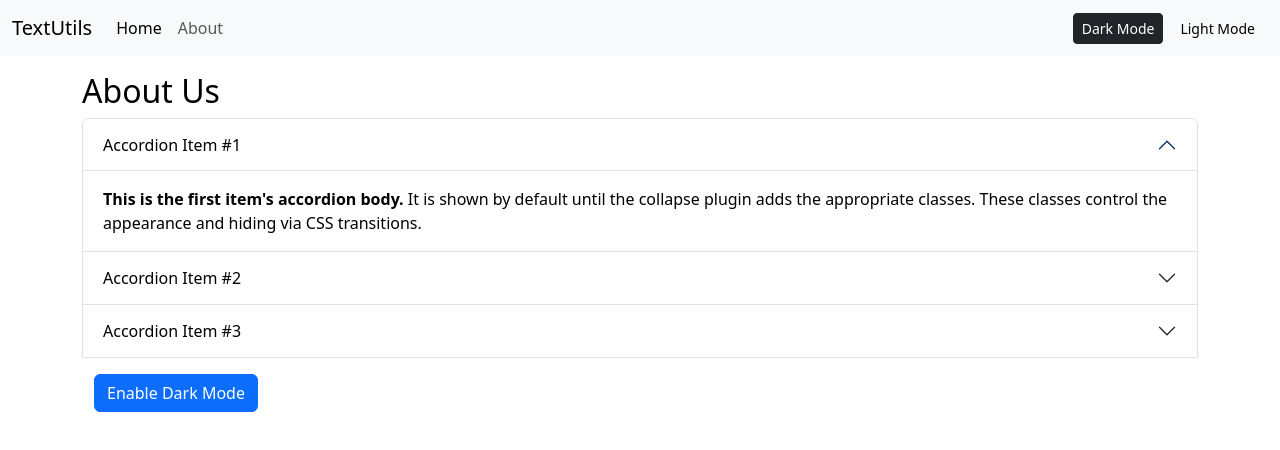
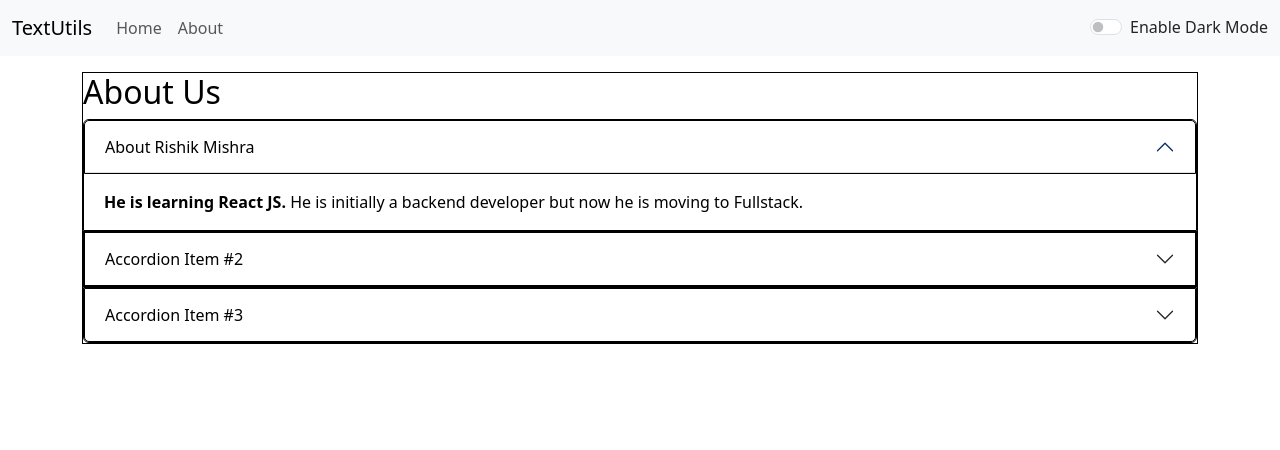
Before and after one commit to rishikmishra7/Learner-s, a React (Create React App) app: page /about in a window 1280 px wide. Shown: the top 450 px of the page. Built offline with nearby package versions, Linux system fonts and the light colour scheme.

Commit message:
fixed dark mode problrm of about

```diff
--- a/src/App.js
+++ b/src/App.js
@@ -17,7 +17,7 @@ function App() {
 
   const toggleMode = (mode) => {
     setMode(mode);
-    document.body.style.backgroundColor = mode === 'dark' ? 'grey' : 'white';
+    document.body.style.backgroundColor = mode === 'dark' ? '#2c2c2c' : 'white';
     showAlert(`${mode.charAt(0).toUpperCase() + mode.slice(1)} mode enabled`, 'success');
   };
 
@@ -27,11 +27,12 @@ function App() {
       <Alert alert={alert} />
       <div className="container my-3">
         <Switch>
-          <Route path="/about" component={About} />
-          <Route
-            path="/"
-            render={() => <TextForm heading="Enter text to analyze" mode={mode} showAlert={showAlert} />}
-          />
+          <Route path="/about">
+            <About mode={mode} />
+          </Route>
+          <Route path="/">
+            <TextForm heading="Enter text to analyze" mode={mode} showAlert={showAlert} />
+          </Route>
         </Switch>
       </div>
     </Router>
--- a/src/components/About.js
+++ b/src/components/About.js
@@ -1,28 +1,10 @@
-import React, { useState } from 'react'
+import React from 'react';
 
-export default function About() {
-  const [mystyle, setMyStyle] = useState({
-    color: 'black',
-    backgroundColor: 'white'
-  });
-
-  const [btntext, setBtnText] = useState("Enable Dark Mode");
-
-  const toggleStyle = () => {
-    if (mystyle.color === 'black') {
-      setMyStyle({
-        color: 'white',
-        backgroundColor: 'black',
-        border: '1px solid white'
-      });
-      setBtnText("Enable Light Mode");
-    } else {
-      setMyStyle({
-        color: 'black',
-        backgroundColor: 'white'
-      });
-      setBtnText("Enable Dark Mode");
-    }
+export default function About({ mode }) {
+  const mystyle = {
+    color: mode === 'dark' ? 'white' : 'black',
+    backgroundColor: mode === 'dark' ? '#2c2c2c' : 'white',
+    border: mode === 'dark' ? '1px solid white' : '1px solid black',
   };
 
   return (
@@ -31,12 +13,12 @@ export default function About() {
       <div className="accordion-item" style={mystyle}>
         <h2 className="accordion-header">
           <button className="accordion-button" type="button" style={mystyle} data-bs-toggle="collapse" data-bs-target="#panelsStayOpen-collapseOne">
-            Accordion Item #1
+            About Rishik Mishra
           </button>
         </h2>
         <div id="panelsStayOpen-collapseOne" className="accordion-collapse collapse show">
           <div className="accordion-body">
-            <strong>This is the first item's accordion body.</strong> It is shown by default until the collapse plugin adds the appropriate classes. These classes control the appearance and hiding via CSS transitions.
+            <strong>He is learning React JS.</strong> He is initially a backend developer but now he is moving to Fullstack.
           </div>
         </div>
       </div>
@@ -64,9 +46,6 @@ export default function About() {
           </div>
         </div>
       </div>
-      <div className="container my-3">
-        <button className="btn btn-primary" onClick={toggleStyle}>{btntext}</button>
-      </div>
     </div>
   );
 }
--- a/src/components/Navbar.js
+++ b/src/components/Navbar.js
@@ -1,35 +1,38 @@
 import React from 'react';
-import { Link } from 'react-router-dom';
 
-export default function Navbar(props) {
+export default function Navbar({ title, aboutText, mode, toggleMode }) {
   return (
-    <nav className={`navbar navbar-expand-lg navbar-${props.mode} bg-${props.mode}`}>
+    <nav className={`navbar navbar-expand-lg navbar-${mode} bg-${mode}`}>
       <div className="container-fluid">
-        <Link className="navbar-brand" to="/">{props.title}</Link>
-        <button
-          className="navbar-toggler"
-          type="button"
-          data-bs-toggle="collapse"
-          data-bs-target="#navbarSupportedContent"
-          aria-controls="navbarSupportedContent"
-          aria-expanded="false"
-          aria-label="Toggle navigation"
-        >
+        <a className="navbar-brand" href="/">{title}</a>
+        <button className="navbar-toggler" type="button" data-bs-toggle="collapse" data-bs-target="#navbarNav">
           <span className="navbar-toggler-icon"></span>
         </button>
-        <div className="collapse navbar-collapse" id="navbarSupportedContent">
-          <ul className="navbar-nav me-auto mb-2 mb-lg-0">
+        <div className="collapse navbar-collapse" id="navbarNav">
+          <ul className="navbar-nav">
             <li className="nav-item">
-              <Link className="nav-link active" aria-current="page" to="/">Home</Link>
+              <a className="nav-link" href="/">Home</a>
             </li>
             <li className="nav-item">
-              <Link className="nav-link" to="/about">{props.aboutText}</Link>
+              <a className="nav-link" href="/about">{aboutText}</a>
             </li>
           </ul>
-          <div className="d-flex">
-            <button className="btn btn-sm btn-dark mx-1" onClick={() => props.toggleMode('dark')}>Dark Mode</button>
-            <button className="btn btn-sm btn-light mx-1" onClick={() => props.toggleMode('light')}>Light Mode</button>
-          </div>
+        </div>
+        {/* ✅ Fix: Apply text color dynamically based on mode */}
+        <div className="form-check form-switch">
+          <input
+            className="form-check-input"
+            type="checkbox"
+            id="darkModeSwitch"
+            onChange={() => toggleMode(mode === 'light' ? 'dark' : 'light')}
+            checked={mode === 'dark'}
+          />
+          <label
+            className={`form-check-label ${mode === 'dark' ? 'text-light' : 'text-dark'}`}
+            htmlFor="darkModeSwitch"
+          >
+            {mode === 'light' ? 'Enable Dark Mode' : 'Enable Light Mode'}
+          </label>
         </div>
       </div>
     </nav>
```
